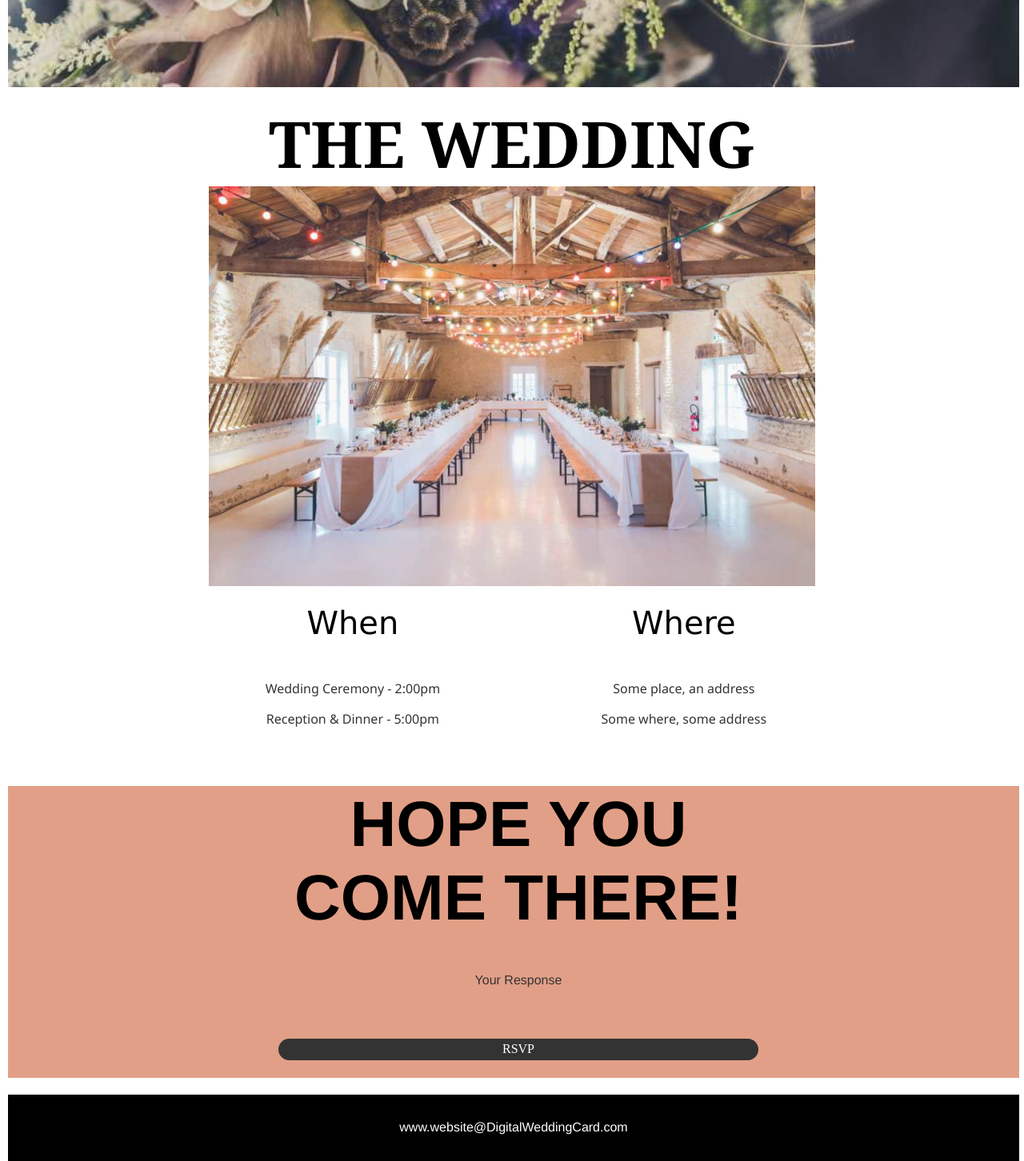
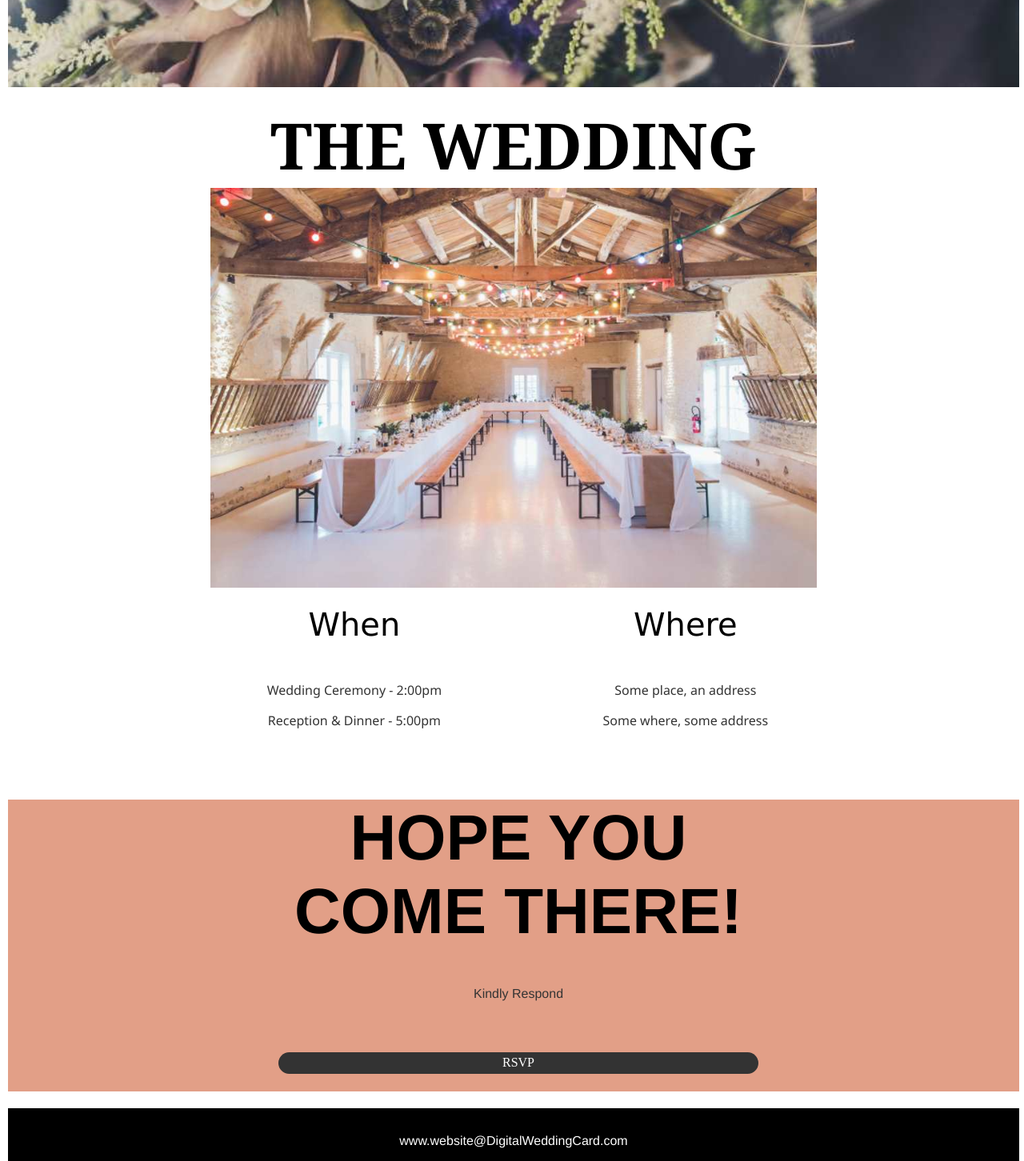
Before and after one commit to BhavinRaichura/HTML-CSS, a plain HTML site: page Wedding card template/weddingCardTemp.html in a window 1280 px wide. Shown: the part 2620-4072 px from the top of the page at 80% size. Drawn offline with Linux system fonts and the light colour scheme.

Commit message:
Update weddingCardTemp.html

```diff
--- a/Wedding card template/weddingCardTemp.html
+++ b/Wedding card template/weddingCardTemp.html
@@ -80,11 +80,11 @@
 
 
     <!--wdding details-->
-    <div class="wedding" >
+    <div class="wedding col-12"  id="wedding">
             <div class="f1 s2" >
                 THE WEDDING
             </div>
-            <div  class="pic" id="wedding">
+            <div  class="pic">
                 <img src="img3.jpg" alt="img">
             </div>
             <div class="boxes">
@@ -119,7 +119,7 @@
             <div class="f2 s2">
                 HOPE YOU COME THERE!
             </div>
-            <div class="f2 s4"><p>Your Response</p></div>
+            <div class="f2 s4"><p>Kindly Respond</p></div>
             <a href="#rsvp"><div class="button1" onclick="alert('thank you for coming')">RSVP </div></a>
         </div>
         <div class="col-3"></div>
```
